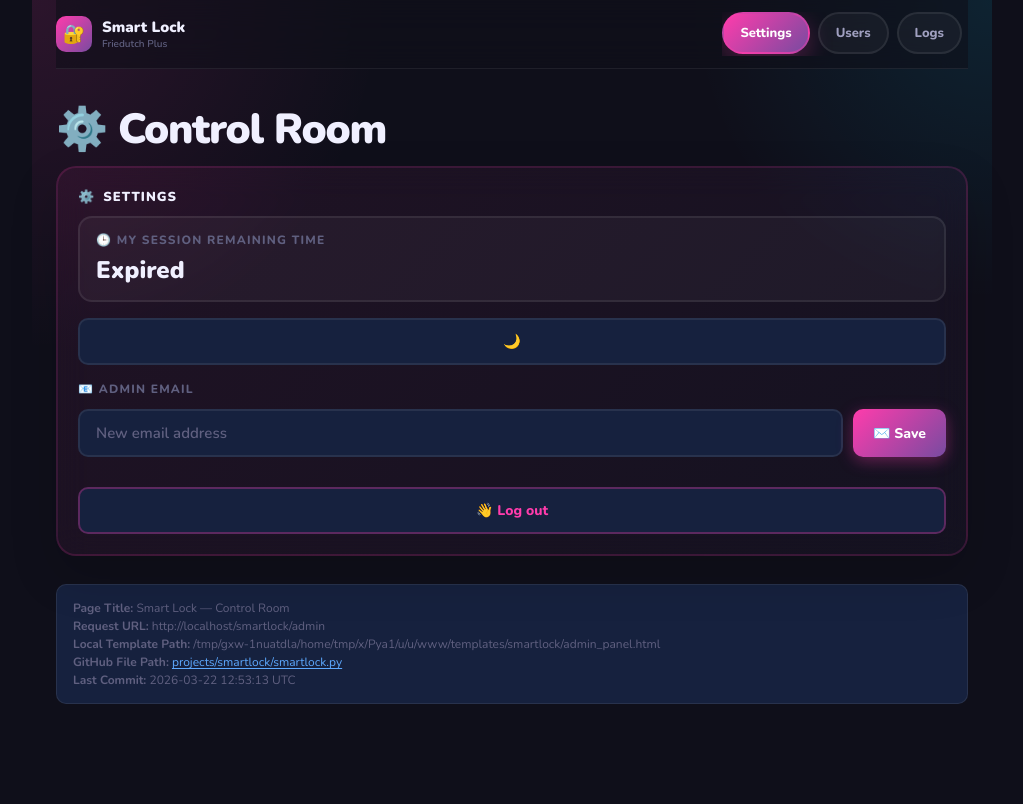
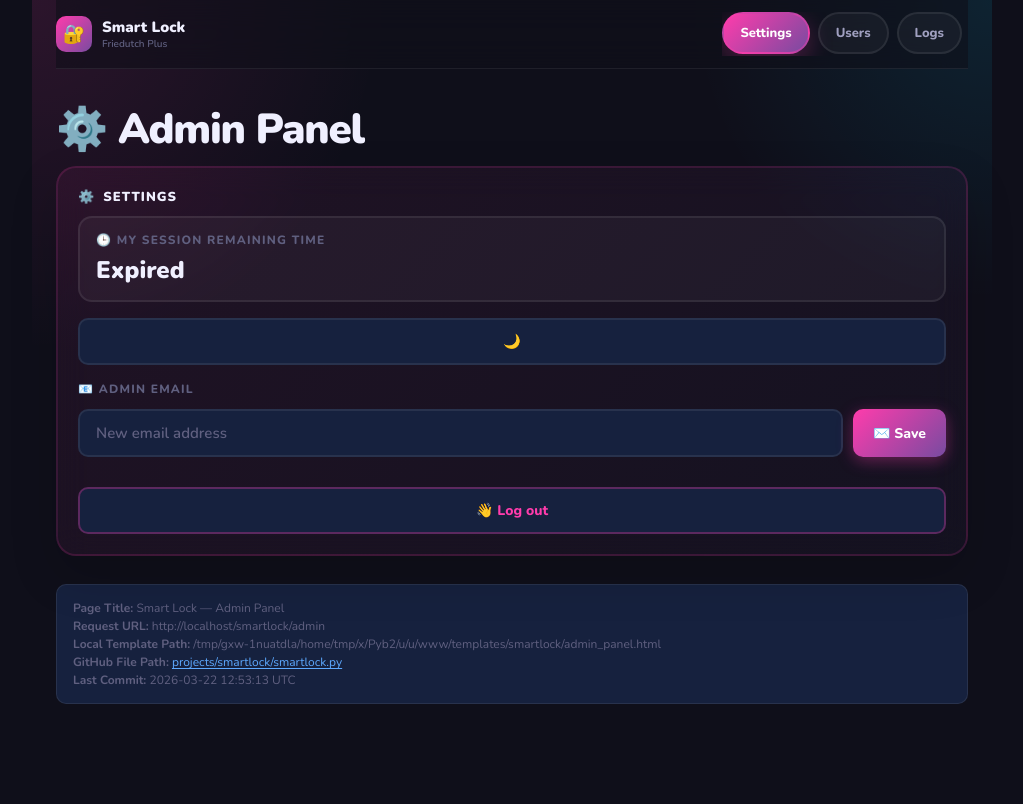
Before and after one commit to friedutch/website, a Flask app: page /smartlock/admin in a window 1280 px wide. Shown: the whole page, without its empty margins (128-1151 px from the left). Run offline with Flask 3, Linux system fonts and the light colour scheme; the visitor is signed in with stand-in values (Sample User, id 1); data comes from the database, SQL or seed files in the repository; data that the repository does not hold is empty; some libraries are stand-ins or nearby versions.

Commit message:
Rename Smart Lock admin panel heading

```diff
--- a/projects/smartlock/smartlock.py
+++ b/projects/smartlock/smartlock.py
@@ -720,7 +720,7 @@ def init_smartlock(app):
         error = send_verification_link(new_email, captcha_code)
         if error:
             session.pop("email_change_captcha_code", None)
-            return render_page("smartlock/admin_panel.html", page_name="Smart Lock — Control Room", users=get_db().execute("SELECT * FROM users ORDER BY created_at DESC").fetchall(),
+            return render_page("smartlock/admin_panel.html", page_name="Smart Lock — Admin Panel", users=get_db().execute("SELECT * FROM users ORDER BY created_at DESC").fetchall(),
                                           admin_email=get_admin_email(), pending=get_pending_email(),
                                           cooldown_remaining=cooldown_remaining("admin_email_change_cooldown"),
                                           logs=get_db().execute("SELECT * FROM login_logs ORDER BY created_at DESC LIMIT 100").fetchall(),
@@ -851,7 +851,7 @@ def init_smartlock(app):
         current_remaining = next((s["remaining"] for s in sessions if s["session_token"] == current_token), 0)
         log_entries = build_log_entries(logs, sessions, current_token)
         panel_message = pop_ui_message("smartlock_admin_message")
-        return render_page("smartlock/admin_panel.html", page_name="Smart Lock — Control Room", users=users, admin_email=admin_email,
+        return render_page("smartlock/admin_panel.html", page_name="Smart Lock — Admin Panel", users=users, admin_email=admin_email,
                                       pending=pending, cooldown_remaining=email_cd,
                                       logs=logs, sessions=sessions, log_entries=log_entries, current_token=current_token,
                                       current_remaining=current_remaining, panel_message=panel_message)
--- a/templates/smartlock/admin_panel.html
+++ b/templates/smartlock/admin_panel.html
@@ -4,7 +4,7 @@
 <meta charset="UTF-8">
 <meta name="viewport" content="width=device-width, initial-scale=1">
 <script src="{{ url_for('static', filename='js/early-theme.js', v=asset_version) }}"></script>
-<title>{{ page_name or 'Smart Lock — Control Room' }}</title>
+<title>{{ page_name or 'Smart Lock — Admin Panel' }}</title>
 <link rel="stylesheet" href="{{ url_for('static', filename='css/base.css', v=asset_version) }}">
 <link rel="stylesheet" href="{{ url_for('static', filename='css/pages/smartlock/admin_panel.css', v=asset_version) }}">
 </head>
@@ -27,7 +27,7 @@
   </div>
 </div>
 
-<h1>⚙️ Control Room</h1>
+<h1>⚙️ Admin Panel</h1>
 {% if panel_message %}<p class="msg-err panel-message">{{ panel_message }}</p>{% endif %}
 
 <div class="panel-stack">
```
